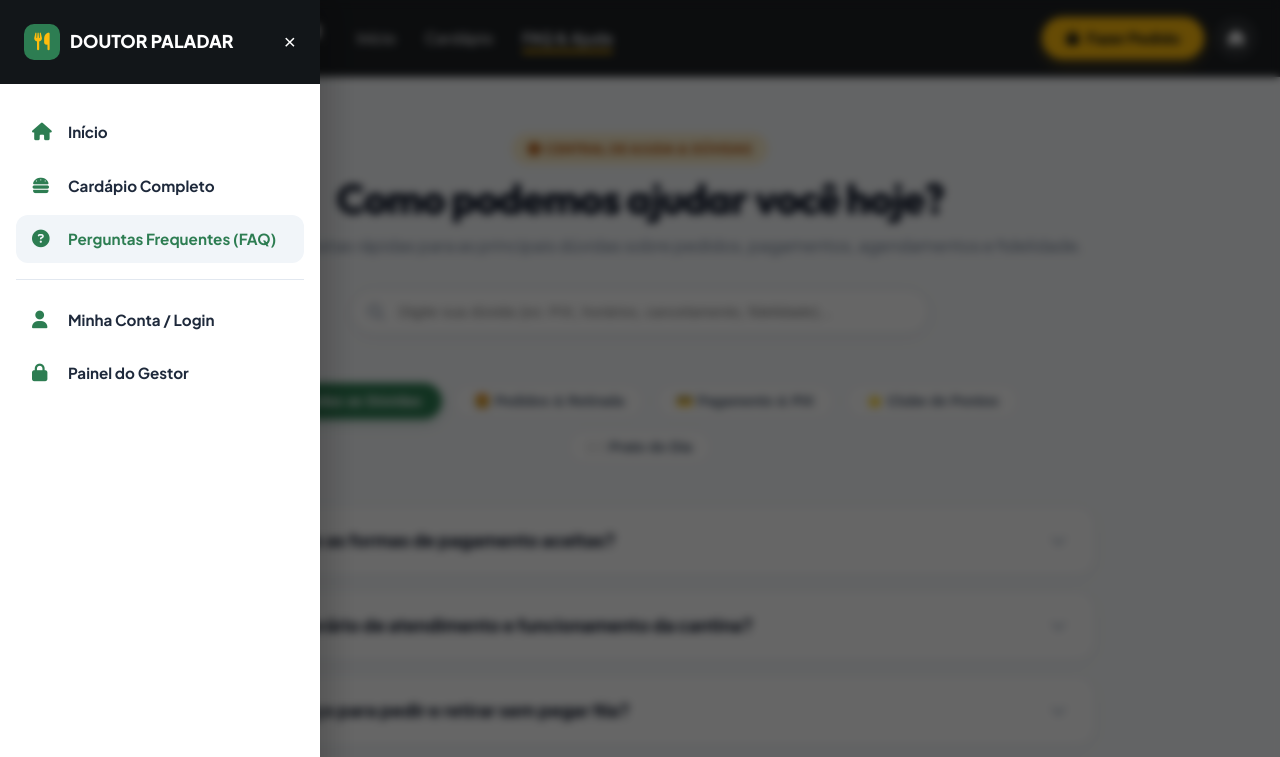
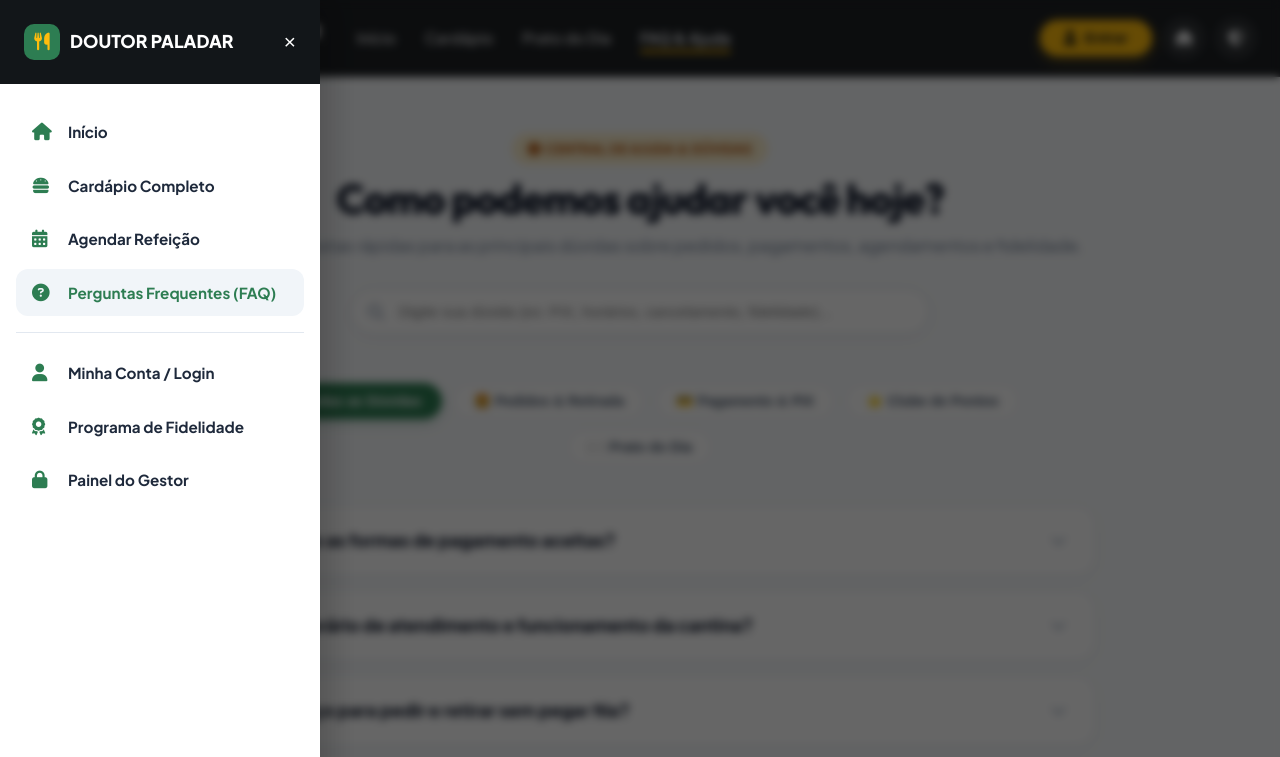
Before and after one commit to DGSTERRORZZ/SistemaDoutorPaladar, a plain HTML site: page frontend/faq.html in a window 1280 px wide. Both pictures are taken after a click on the button "Abrir Menu". Shown: the top 757 px of the page. Drawn offline with Linux system fonts and the light colour scheme; a web font is replaced by a local one.

Commit message:
style(faq): padronizar navbar e drawer do faq com index e cardapio

```diff
--- a/frontend/faq.html
+++ b/frontend/faq.html
@@ -216,10 +216,11 @@
             <div class="mcd-drawer-nav">
                 <a href="index.html" class="mcd-drawer-link"><i class="fas fa-home"></i> Início</a>
                 <a href="cardapio.html" class="mcd-drawer-link"><i class="fas fa-burger"></i> Cardápio Completo</a>
+                <a href="index.html#agendamento" onclick="sessionStorage.setItem('abrir_agendamento', 'true')" class="mcd-drawer-link"><i class="fas fa-calendar-alt"></i> Agendar Refeição</a>
                 <a href="faq.html" class="mcd-drawer-link" style="color: var(--dp-emerald); background: #f1f5f9;"><i class="fas fa-question-circle"></i> Perguntas Frequentes (FAQ)</a>
-
                 <hr style="border: none; border-top: 1px solid #e2e8f0; margin: 10px 0;">
                 <a href="index.html" class="mcd-drawer-link"><i class="fas fa-user"></i> Minha Conta / Login</a>
+                <a href="index.html" class="mcd-drawer-link"><i class="fas fa-award"></i> Programa de Fidelidade</a>
                 <a href="admin.html" class="mcd-drawer-link"><i class="fas fa-lock"></i> Painel do Gestor</a>
             </div>
         </div>
@@ -242,16 +243,20 @@
                 <ul class="mcd-nav-links">
                     <li><a href="index.html">Início</a></li>
                     <li><a href="cardapio.html">Cardápio</a></li>
+                    <li><a href="index.html#agendamento" onclick="sessionStorage.setItem('abrir_agendamento', 'true')">Prato do Dia</a></li>
                     <li><a href="faq.html" class="active">FAQ & Ajuda</a></li>
                 </ul>
             </div>
 
             <div class="mcd-nav-right">
-                <a href="cardapio.html" class="btn-mcd-gold">
-                    <i class="fas fa-shopping-bag"></i> Fazer Pedido
+                <button class="btn-mcd-gold" id="loginBtn" onclick="window.location.href='index.html'">
+                    <i class="fas fa-user"></i> Entrar
+                </button>
+                <a href="index.html" class="btn-mcd-icon" title="Página Inicial">
+                    <i class="fas fa-home"></i>
                 </a>
-                <a href="index.html" class="btn-mcd-icon" title="Início">
-                    <i class="fas fa-home"></i>
+                <a href="admin.html" class="btn-mcd-icon" title="Acesso do Gestor">
+                    <i class="fas fa-shield-alt"></i>
                 </a>
             </div>
         </div>
```
